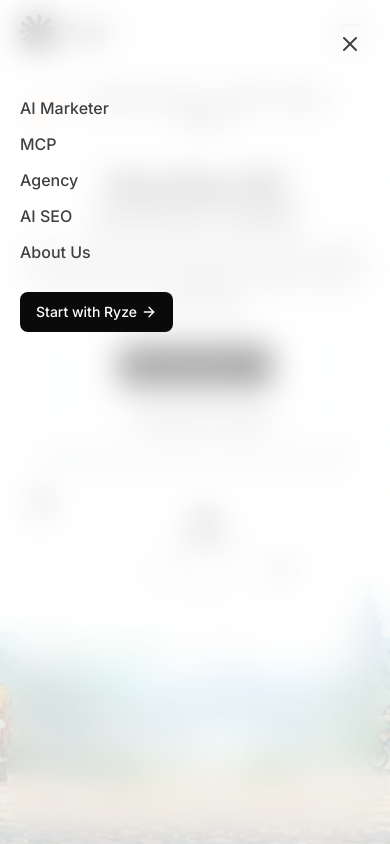
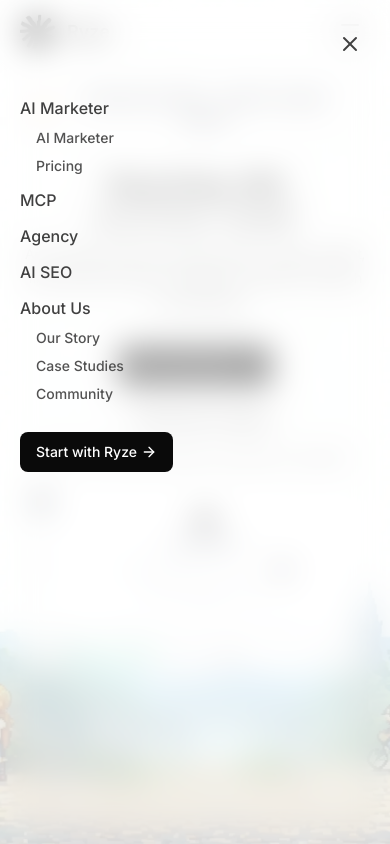
Before and after one commit to saumyarex/ai-agent-for-seo, a Next.js app: page / in a window 390 px wide. Both pictures are taken after a click on the button 350 px from the left and 32 px from the top of the page. Shown: the top 844 px of the page. Built offline with nearby package versions, Linux system fonts and the light colour scheme.

Commit message:
refactor: Update NavBar component structure and improve animation for better user experience

```diff
--- a/components/NavBar.tsx
+++ b/components/NavBar.tsx
@@ -182,10 +182,9 @@
 
             <nav className="flex flex-col items-start gap-3 text-base font-medium text-neutral-700">
               {navLinks.map((link, index) => (
-                <motion.a
-                  key={link.href}
-                  href={link.href}
-                  className="transition hover:text-neutral-950"
+                <motion.div
+                  key={link.label}
+                  className="flex flex-col items-start gap-2"
                   initial={{ opacity: 0, x: -20 }}
                   animate={{ opacity: 1, x: 0 }}
                   transition={{
@@ -194,10 +193,29 @@
                     damping: 30,
                     delay: index * 0.05,
                   }}
-                  onClick={() => setIsMobileMenuOpen(false)}
                 >
-                  {link.label}
-                </motion.a>
+                  <a
+                    href={link.href}
+                    className="transition hover:text-neutral-950"
+                    onClick={() => setIsMobileMenuOpen(false)}
+                  >
+                    {link.label}
+                  </a>
+                  {link.children && (
+                    <div className="flex flex-col items-start gap-2 pl-4 text-sm text-neutral-600">
+                      {link.children.map((child) => (
+                        <a
+                          key={child.label}
+                          href={child.href}
+                          className="transition hover:text-neutral-950"
+                          onClick={() => setIsMobileMenuOpen(false)}
+                        >
+                          {child.label}
+                        </a>
+                      ))}
+                    </div>
+                  )}
+                </motion.div>
               ))}
 
               <Button
@@ -211,7 +229,7 @@
                   type: "spring",
                   stiffness: 300,
                   damping: 30,
-                  delay: navLinks.length * 0.05,
+                  delay: navLinks.length * 0.01,
                 }}
                 onClick={() => {
                   setIsMobileMenuOpen(false);
```
